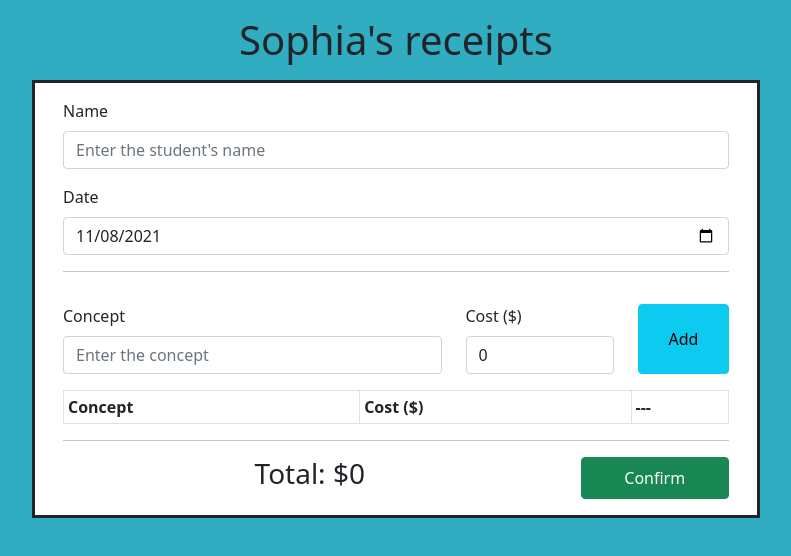
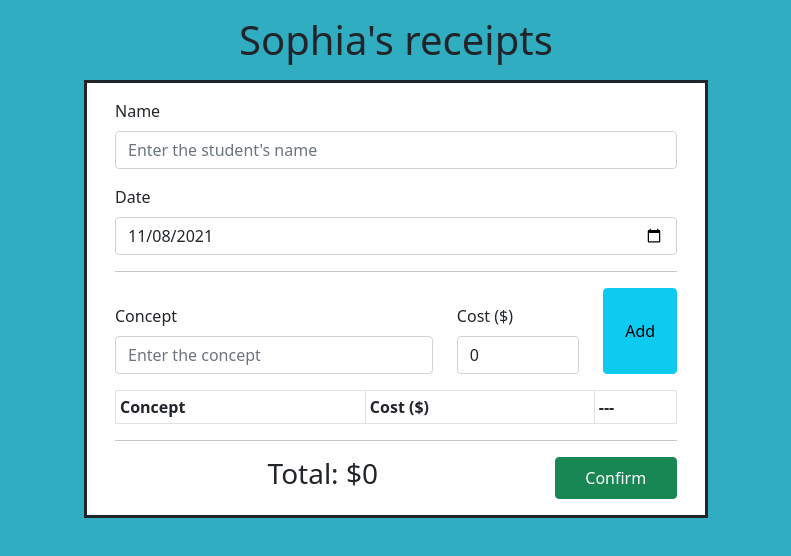
Before and after one commit to Guirdo/sophia-receipts, a React (Create React App) app: page / in a window 1280 px wide. Shown: the top 556 px of the page, without its empty margins (244-1035 px from the left). Built offline with nearby package versions, Linux system fonts and the light colour scheme.

Commit message:
Little UI fixes

```diff
--- a/src/App.js
+++ b/src/App.js
@@ -12,7 +12,7 @@ export default function App() {
       <h1 className="text-center text-dark mb-3">Sophia's receipts</h1>
 
       <Col
-        sm={7}
+        sm={6}
         className="border border-3 border-dark bg-white"
       >
         <ReceiptForm />
--- a/src/ReceiptForm.jsx
+++ b/src/ReceiptForm.jsx
@@ -129,7 +129,7 @@ export const ReceiptForm = () => {
           </Form.Group>
         </Col>
 
-        <Col sm={2} className="d-grid gap-2 mt-3">
+        <Col sm={2} className="d-grid gap-2 m-0">
           <Button
             variant="info"
             onClick={handleAdd}
```
